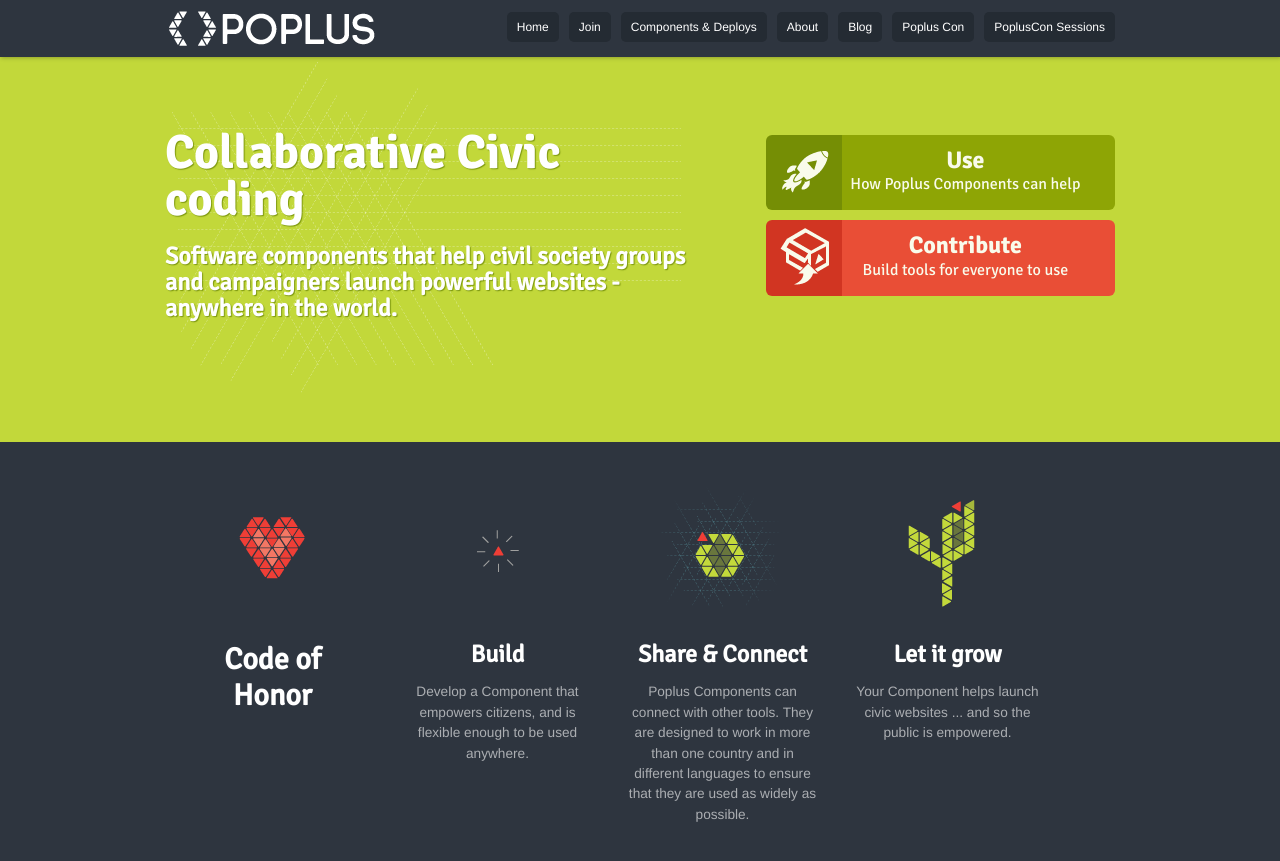
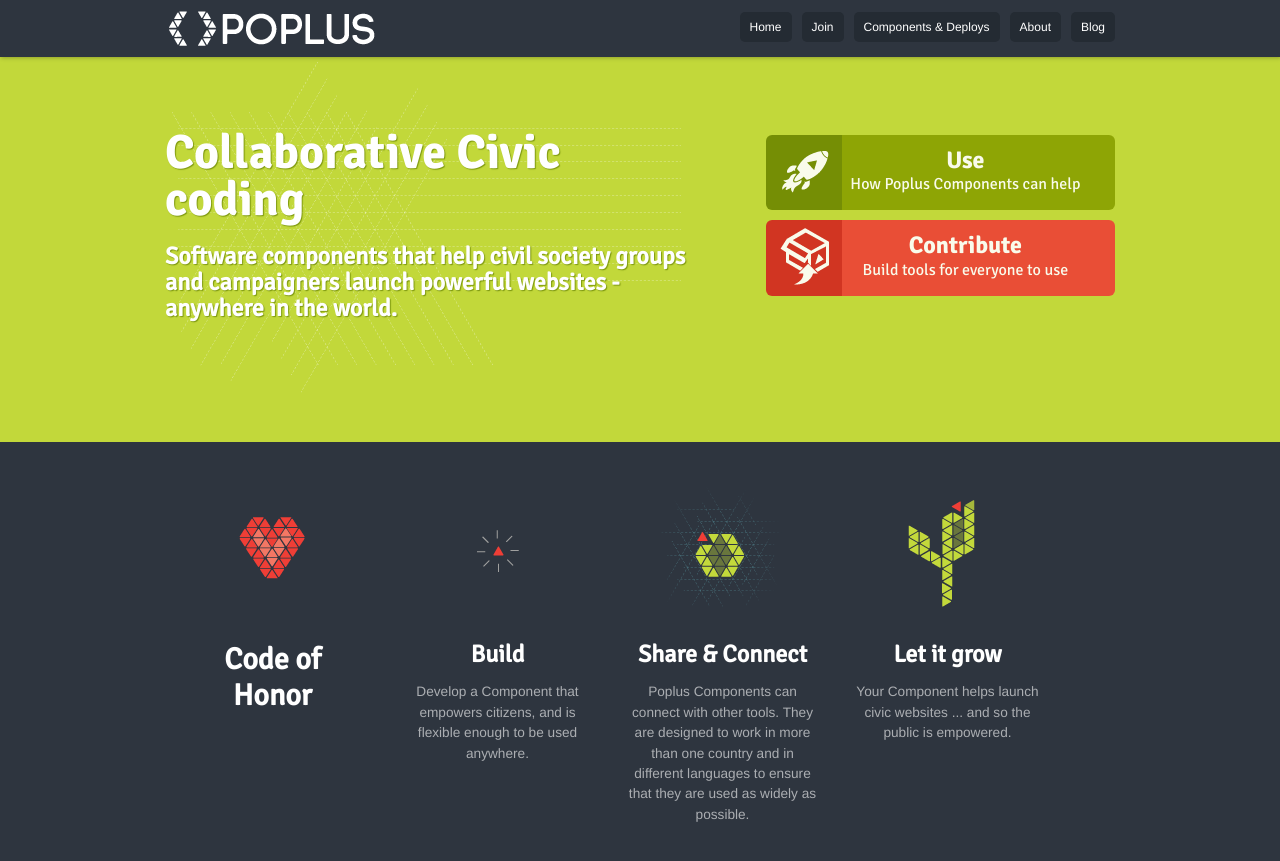
Before and after one commit to poplus/home-poplus, a Jekyll site: the page built from index.html, in a window 1280 px wide and 900 px high. Shown: the top 861 px of the window. Built offline with Jekyll 4.4.1, drawn with Linux system fonts in a browser that asks for light colours; nearby versions of some CDN libraries; library files that are not in the unit come from our copies; Markdown is read by kramdown in place of the engine named in the settings.

Commit message:
remove poplus conference from navigation

```diff
--- a/_layouts/default.html
+++ b/_layouts/default.html
@@ -39,8 +39,6 @@
                     <a href="/catalogue.html"><li>Components & Deploys</li></a>
                     <a href="/about.html"><li>About</li></a>
                     <a href="/blog.html"><li>Blog</li></a>
-                    <a href="/poplus_event.html"><li>Poplus Con</li></a>
-                    <a href="/popluscon_sessions.html"><li>PoplusCon Sessions</li></a>
                     <!-- <a href="../workspace.html"><li>Workspace</li></a> -->
                   </ul>
                 </div>
```
